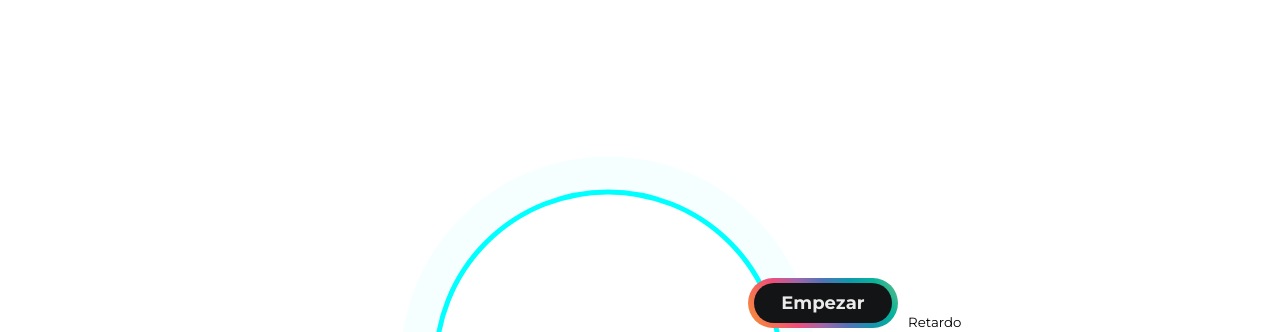
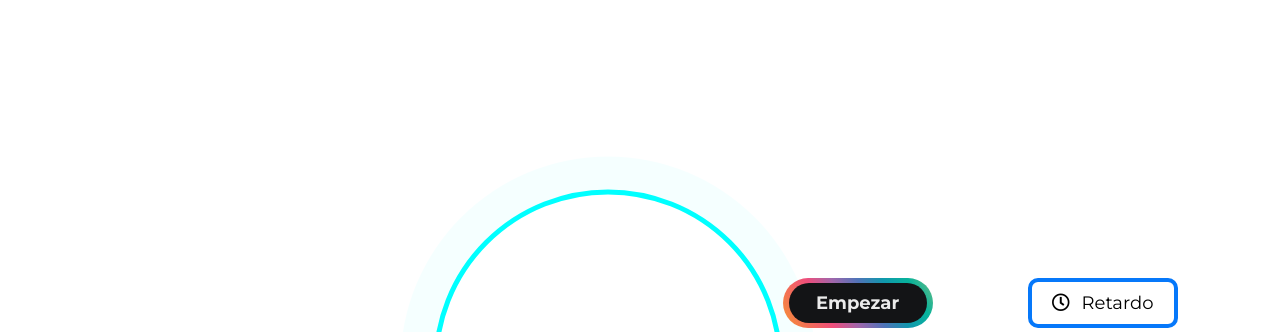
Before and after one commit to pabol139/LavaUA, a plain HTML site: page cliente/interfaz/index.html in a window 1280 px wide. Shown: the part 76-408 px from the top of the page. Drawn offline with Linux system fonts and the light colour scheme.

Commit message:
Añadido boton de retardo

```diff
--- a/cliente/interfaz/index.html
+++ b/cliente/interfaz/index.html
@@ -133,7 +133,7 @@
 
 			<div>	<button id="testbutton"></button>
 
-				<button id="retardo">Retardo</button></div>
+				<button id="retardo"><i class="far fa-clock" style="  padding-right: 7px;"></i> Retardo</button></div>
 
 </div>
 
--- a/cliente/interfaz/style.css
+++ b/cliente/interfaz/style.css
@@ -333,6 +333,31 @@ img{
     margin-top: -20px;
     color: #007fff;
     -webkit-filter: drop-shadow(0 2px 0px rgba(0, 127, 255, 0.2));  }
+
+#retardo{
+
+    position: absolute;
+    font-size: 18px;
+    border: 4px solid rgb(6, 120, 250);
+    border-radius: 10px;
+    width: 150px;
+    height: 50px;
+    right: 0em;
+    transition: .2s ease-in-out;
+
+}
+
+#retardo:hover{
+
+  cursor: pointer;
+  border: 4px solid rgb(6, 120, 250);
+  background-color: rgb(6, 120, 250);
+  color: white;
+}
+
+
+
+
   .paginate i {
     position: absolute;
     top: 40%;
```
